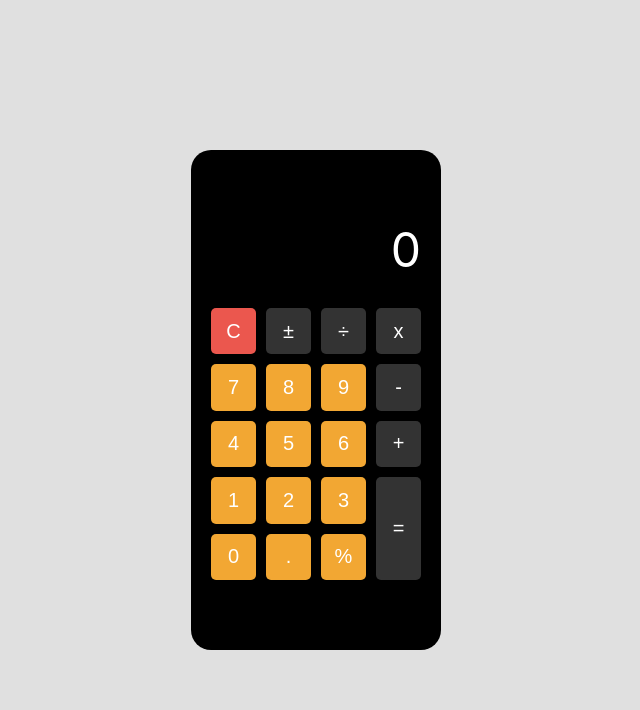
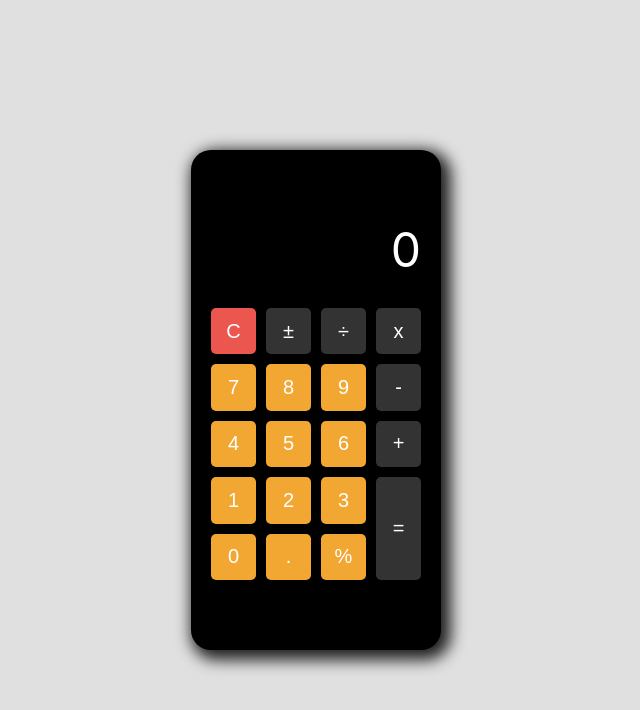
Before and after one commit to devTam/React-calculator, a React (Create React App) app: page / in a window 1280 px wide. Shown: the top 710 px of the page, without its empty margins (324-964 px from the left). Built offline with nearby package versions, Linux system fonts and the light colour scheme.

Commit message:
add shadow to app

```diff
--- a/src/App.css
+++ b/src/App.css
@@ -5,6 +5,8 @@
   width: 250px;
   border-radius: 20px;
   padding: 20px;
+  -webkit-box-shadow: 5px 5px 15px 5px rgba(0,0,0,0.86);
+  box-shadow: 5px 5px 15px 5px rgba(0,0,0,0.86);
 }
 
 .display {
```
